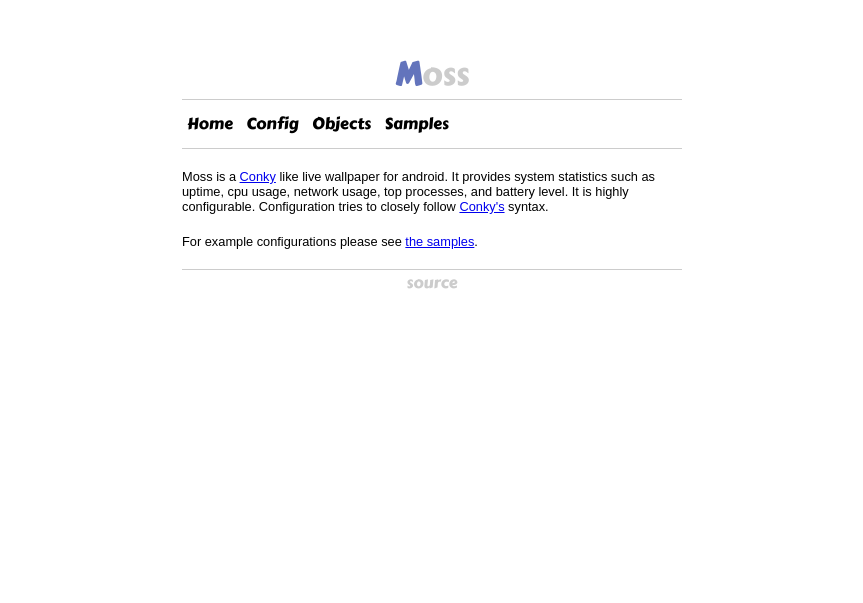
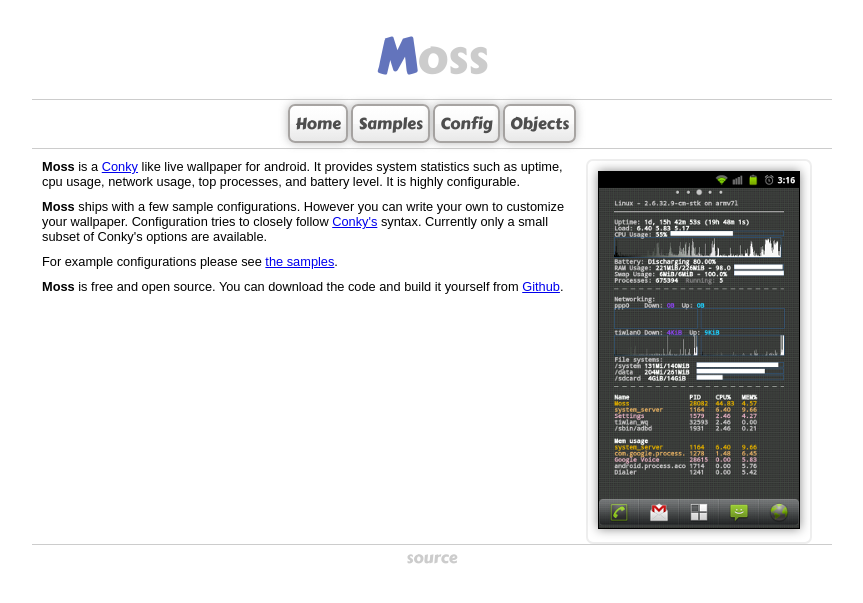
Before and after one commit to teneighty/moss, a Jekyll site: the page built from index.html, in a window 1280 px wide. Shown: the top 603 px of the page, without its empty margins (208-1071 px from the left). Built offline with Jekyll 4.4.1, drawn with Linux system fonts in a browser that asks for light colours.

Commit message:
Updated site with images and more content

```diff
--- a/_layouts/default.html
+++ b/_layouts/default.html
@@ -14,9 +14,9 @@
             <div id="menu">
                 <ul>
                     <li><a href="index.html">Home</a></li>
+                    <li><a href="samples.html">Samples</a></li>
                     <li><a href="config.html">Config</a></li>
                     <li><a href="objects.html">Objects</a></li>
-                    <li><a href="samples.html">Samples</a></li>
                 </ul>
             </div>
             <div class="clear"></div>
--- a/css/default.css
+++ b/css/default.css
@@ -3,41 +3,38 @@
     padding: 0;
 }
 
+
 body {
-    padding: 50px;
+    padding: 20px;
     font: 1.0em 'Carter One', arial, serif;
 }
 
 p {
-    margin: 20px 0;
+    margin: 10px 0;
 }
 
 #container {
     margin: 0 auto;
-    width: 500px;
+    width: 800px;
 }
 
 #header {
-    border: #ccc solid 0;
-    border-width: 0 0 1px 0;
     text-align: center;
+    font-size: 3.0em;
 }
 
 #content {
-    border: #ccc solid 0;
-    border-width: 1px 0 0 0;
     font: 0.8em arial, serif;
+    padding: 0 10px;
 }
 
 .m {
     color: #6374bc;
-    font-size: 2.0em;
     font-weight: bold;
 }
 
 .oss {
     color: #ccc;
-    font-size: 2.0em;
 }
 
 #footer {
@@ -49,28 +46,52 @@
 #footer a       { color: #ccc; text-decoration: none; }
 #footer a:hover { color: #999; }
 
-#menu { float: left; }
-
-#menu ul.menu {
-    margin: 0 auto;
-    padding: 0 10px;
+#menu {
+    border: #ccc solid 0px;
+    border-width: 1px 0 1px 0;
+    margin: 5px auto;
     text-align: center;
 }
 
-#menu ul li {
+#menu li {
     color: #CCC;
     display: inline;
     line-height: 3em;
-    padding: 0 5px;
     position: relative;
+    width: 100px;
 }
 
 #menu a {
-    color: #000;
+    border: 2px solid #928E8C;
+    color: #222;
+    opacity: 0.8;
+
+    padding: 5px;
+    width: 200px;
+
     text-decoration: none;
+    text-align: center;
+
+    background: -webkit-gradient(linear, left bottom, left top, from(#e4e4e4), to(#ffffff), color-stop(49.99%, #f5f5f5), color-stop(50%, #fafafa));
+    background: -moz-linear-gradient(bottom, #e4e4e4, #f5f5f5 50%, #fafafa 50%, #ffffff);
+    background: -o-linear-gradient(bottom, #e4e4e4, #f5f5f5 50%, #fafafa 50%, #ffffff);
+
+    border-radius: 7px;
+    -moz-border-radius: 7px;
+    -webkit-border-radius: 7px;
+
+    box-shadow: 0px 0px 10px #aaa;
+    -webkit-box-shadow: 0px 0px 10px #aaa;
+    -moz-box-shadow: 0px 0px 10px #aaa;
+    -webkit-transition: opacity 0.25s ease-in-out, box-shadow .25s ease-in-out;
 }
 
-#menu a:hover { color: #CCC; }
+#menu a:hover {
+    opacity: 1.0;
+    box-shadow: 0px 0px 10px #888;
+    -webkit-box-shadow: 0px 0px 10px #888;
+    -moz-box-shadow: 0px 0px 10px #888;
+}
 
 .clear { clear: both; }
 
@@ -79,3 +100,52 @@
 #content tr:nth-child(even) { background-color: #fff; }
 #content td { vertical-align: top; }
 #content th { text-align: left; }
+
+.samples {
+    margin: 0 auto;
+    width: 700px;
+}
+
+.sample  {
+    border: 1px solid #eee;
+
+    border-radius: 7px;
+    -moz-border-radius: 7px;
+    -webkit-border-radius: 7px;
+
+    box-shadow: 0px 0px 2px #ccc;
+    -webkit-box-shadow: 0px 0px 2px #ccc;
+    -moz-box-shadow: 0px 0px 2px #ccc;
+
+    display: inline-block;
+    margin: 10px;
+    text-align: center;
+    width: 300px;
+}
+
+
+.sample h1 {
+    color: #999;
+    font: 1.5em 'Carter One', arial, serif;
+}
+
+.float_right {
+    border: 2px solid #eee;
+
+    border-radius: 7px;
+    -moz-border-radius: 7px;
+    -webkit-border-radius: 7px;
+
+    float: right;
+    position: relative;
+    margin: 0 10px;
+    padding: 10px;
+}
+
+.sample img,
+.float_right img {
+    border: #000 solid 1px;
+    box-shadow: 0px 0px 10px #888;
+    -webkit-box-shadow: 0px 0px 10px #888;
+    -moz-box-shadow: 0px 0px 10px #888;
+}
--- a/index.html
+++ b/index.html
@@ -3,14 +3,27 @@
 title: Moss
 ---
 
+<div class="float_right">
+    <img src="images/custom_config.png" />
+</div>
+
 <p>
-Moss is a <a href="http://conky.sourceforge.net/">Conky</a> like live
-wallpaper for android. It provides system statistics such as uptime, cpu usage,
-network usage, top processes, and battery level.  It is highly configurable.
-Configuration tries to closely follow
-<a href="http://conky.sourceforge.net/">Conky's</a> syntax.
+    <b>Moss</b> is a <a href="http://conky.sourceforge.net/">Conky</a> like live
+    wallpaper for android. It provides system statistics such as uptime, cpu usage,
+    network usage, top processes, and battery level.  It is highly configurable.
+</p>
+<p>
+    <b>Moss</b> ships with a few sample configurations. However you can write
+    your own to customize your wallpaper.  Configuration tries to closely
+    follow <a href="http://conky.sourceforge.net/">Conky's</a> syntax.
+    Currently only a small subset of Conky's options are available.
+</p>
+<p>
+    For example configurations please see <a href="samples.html">the samples</a>.
+</p>
+<p>
+    <b>Moss</b> is free and open source. You can download the code and build it
+    yourself from <a href="http://www.github.com/teneighty/moss">Github</a>.
 </p>
 
-<p>
-For example configurations please see <a href="samples.html">the samples</a>.
-</p>
+<div class="clear" ></div>
```
Also changed, not shown: config.html (+21 -31 lines), objects.html (+12 -0 lines), samples.html (+15 -1 lines), samples/default.txt (added, +43 -0 lines), samples/full.txt (added, +57 -0 lines), samples/network.txt (added, +36 -0 lines), samples/process.txt (added, +47 -0 lines), images/custom_config.png (added), images/default_config.png (added), images/network_config.png (added).
